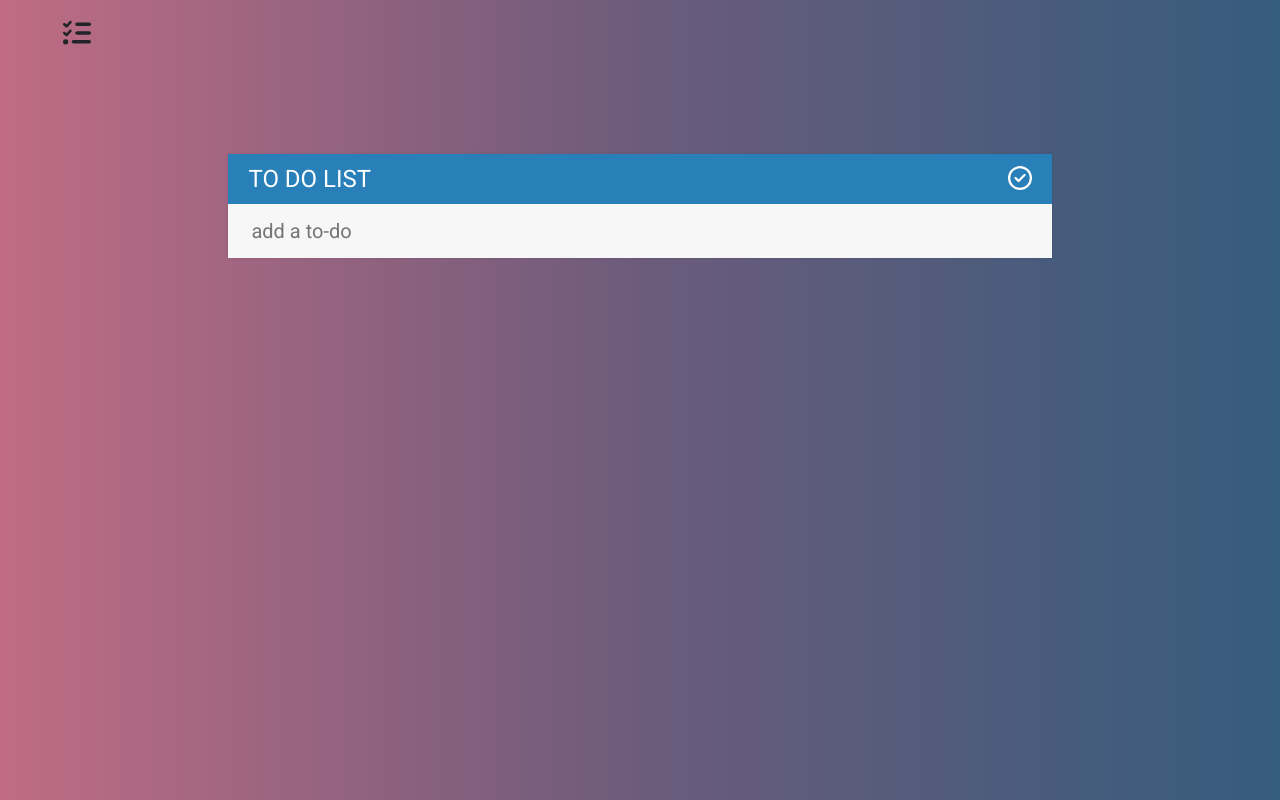
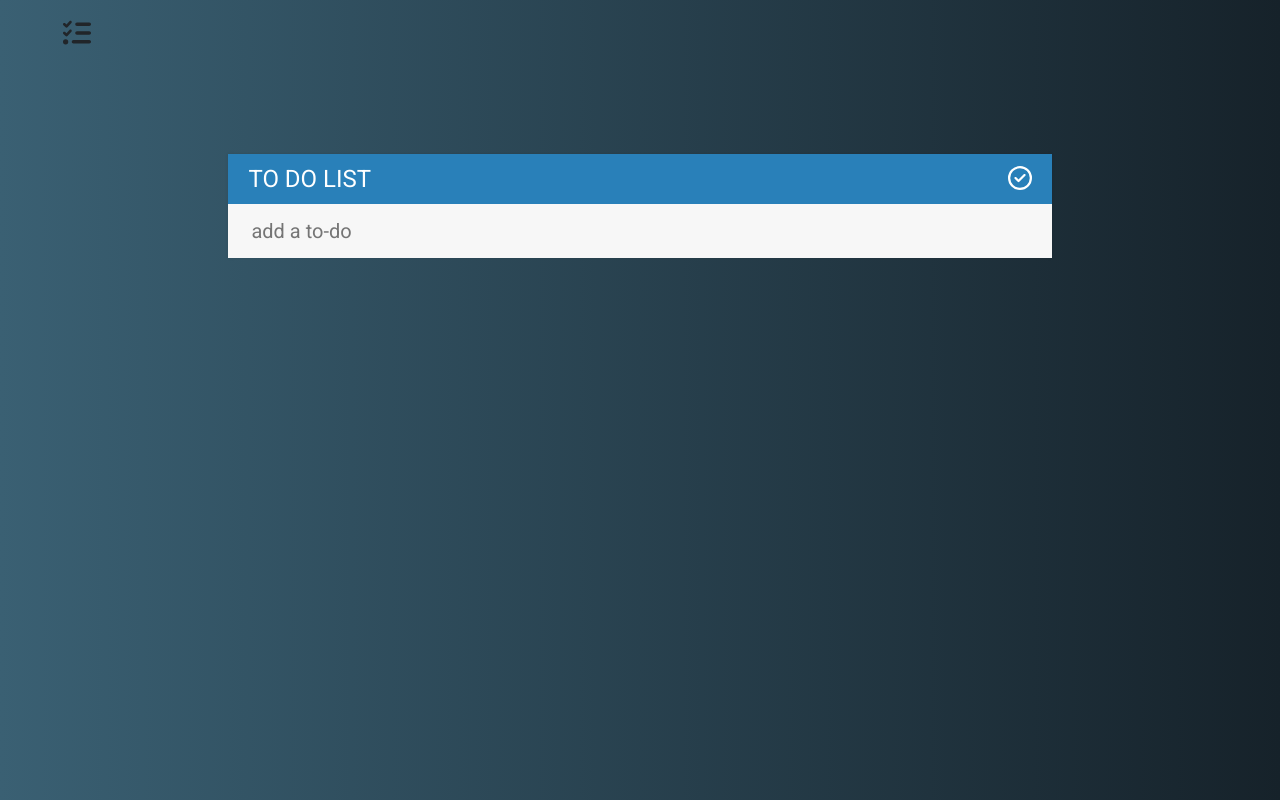
Before and after one commit to rohan-97/Todo-Tracker, a React (Vite) app: page / in a window 1280 px wide. Built offline with nearby package versions, Linux system fonts and the light colour scheme.

Commit message:
Updating background colour for v2 :)

```diff
--- a/src/css/main.css
+++ b/src/css/main.css
@@ -41,9 +41,9 @@
 	font-family: Roboto;
 }
 body{
-	background: #355C7D;  /* fallback for old browsers */
-	background: -webkit-linear-gradient(to right, #C06C84, #6C5B7B, #355C7D);  /* Chrome 10-25, Safari 5.1-6 */
-	background: linear-gradient(to right, #C06C84, #6C5B7B, #355C7D); /* W3C, IE 10+/ Edge, Firefox 16+, Chrome 26+, Opera 12+, Safari 7+ */
+	background: #16222A;  /* fallback for old browsers */
+	background: -webkit-linear-gradient(to right, #3A6073, #16222A);  /* Chrome 10-25, Safari 5.1-6 */
+	background: linear-gradient(to right, #3A6073, #16222A); /* W3C, IE 10+/ Edge, Firefox 16+, Chrome 26+, Opera 12+, Safari 7+ */
 }
 .todo-input{
 	box-sizing: border-box;
```
